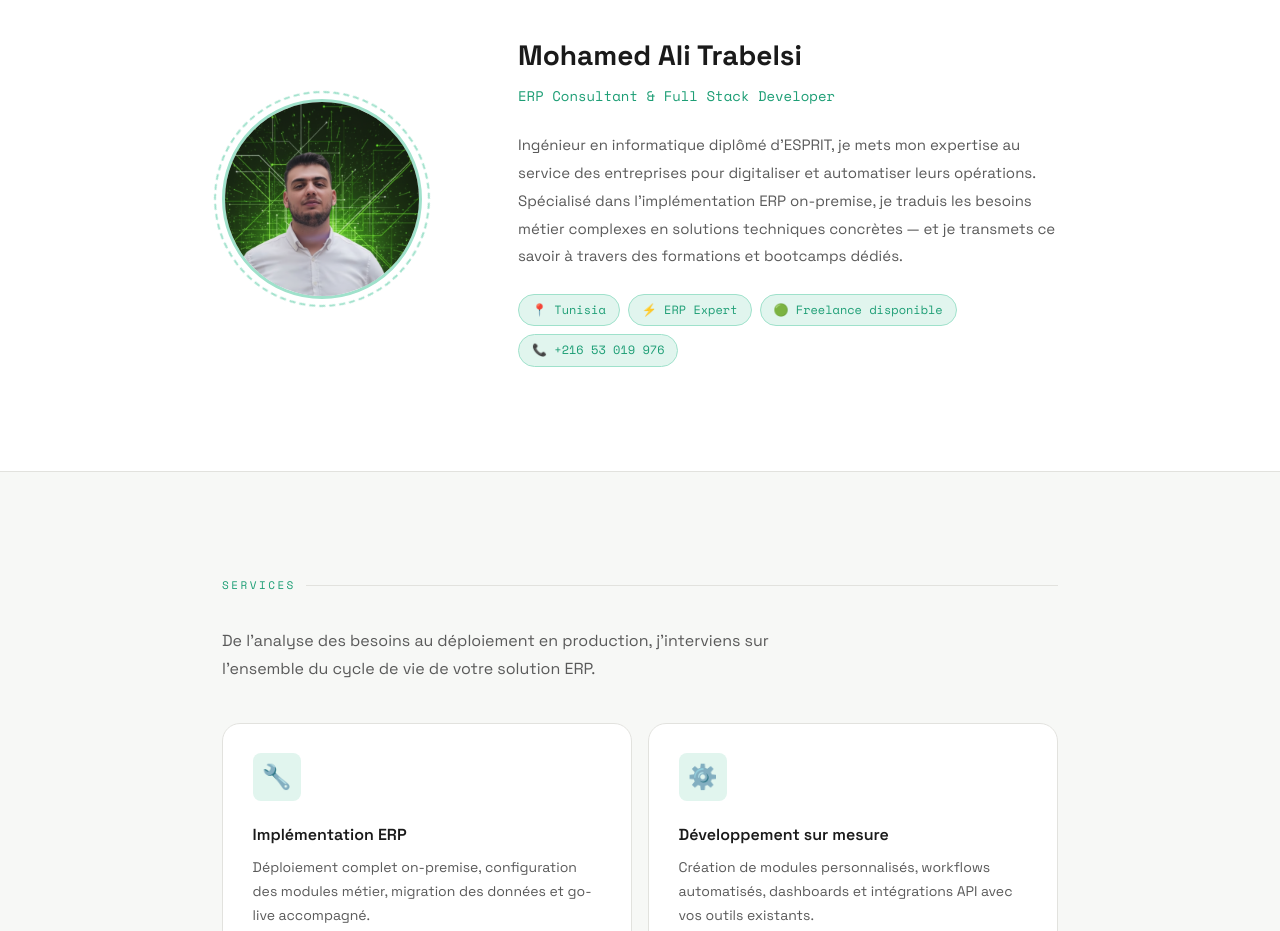
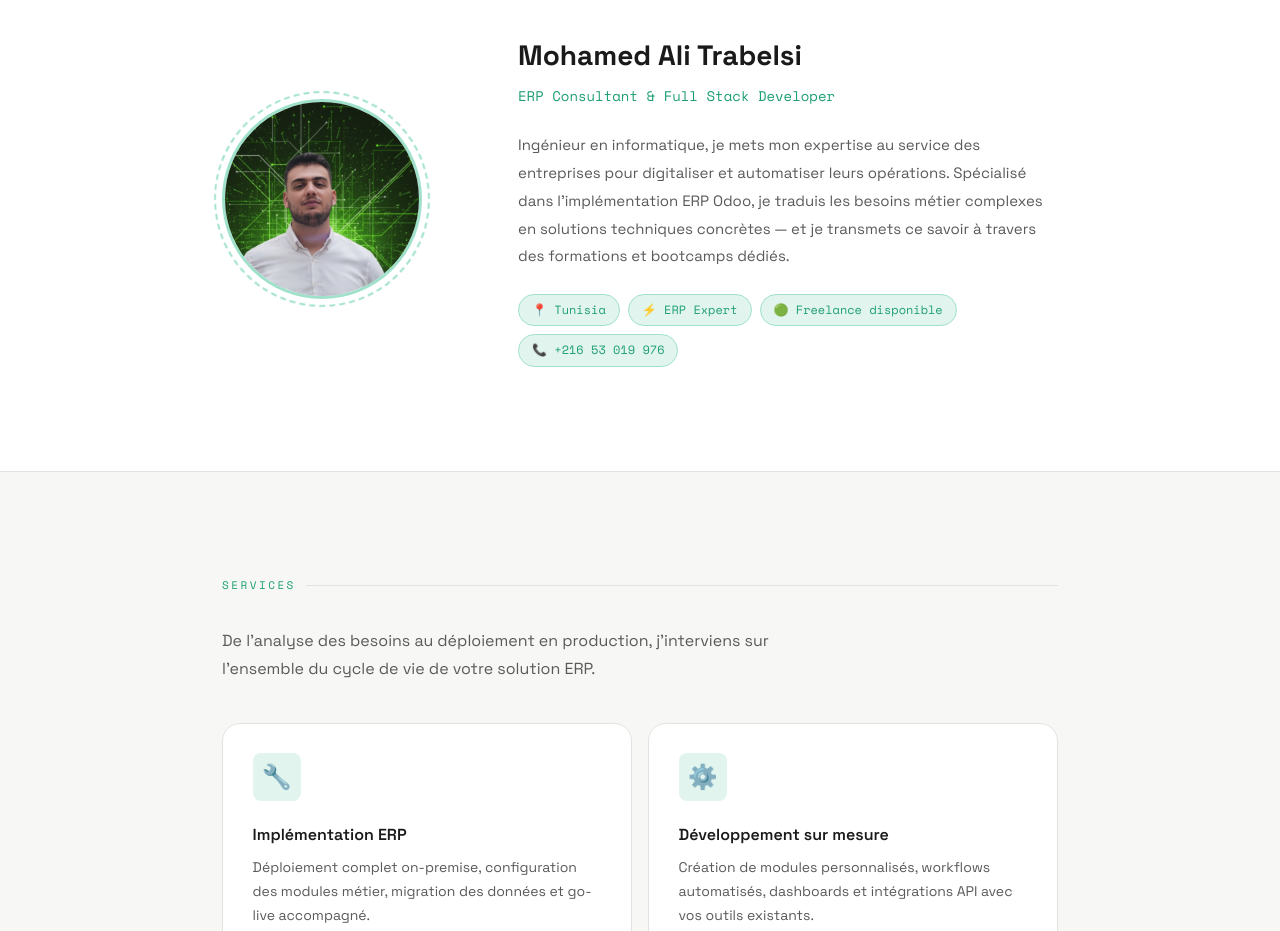
Before and after one commit to medali2000/matodoo, a React (Vite) app: page / in a window 1280 px wide. Shown: the part 1180-2111 px from the top of the page. Built offline with nearby package versions, Linux system fonts and the light colour scheme.

Commit message:
update about section

```diff
--- a/src/components/About.jsx
+++ b/src/components/About.jsx
@@ -28,9 +28,9 @@ export default function About() {
             <div className="about-name">Mohamed Ali Trabelsi</div>
             <div className="about-title">ERP Consultant & Full Stack Developer</div>
             <p className="about-bio">
-              Ingénieur en informatique diplômé d'ESPRIT, je mets mon expertise au service des
+              Ingénieur en informatique, je mets mon expertise au service des
               entreprises pour digitaliser et automatiser leurs opérations. Spécialisé dans
-              l'implémentation ERP on-premise, je traduis les besoins métier complexes en solutions
+              l'implémentation ERP Odoo, je traduis les besoins métier complexes en solutions
               techniques concrètes — et je transmets ce savoir à travers des formations et bootcamps
               dédiés.
             </p>
```
